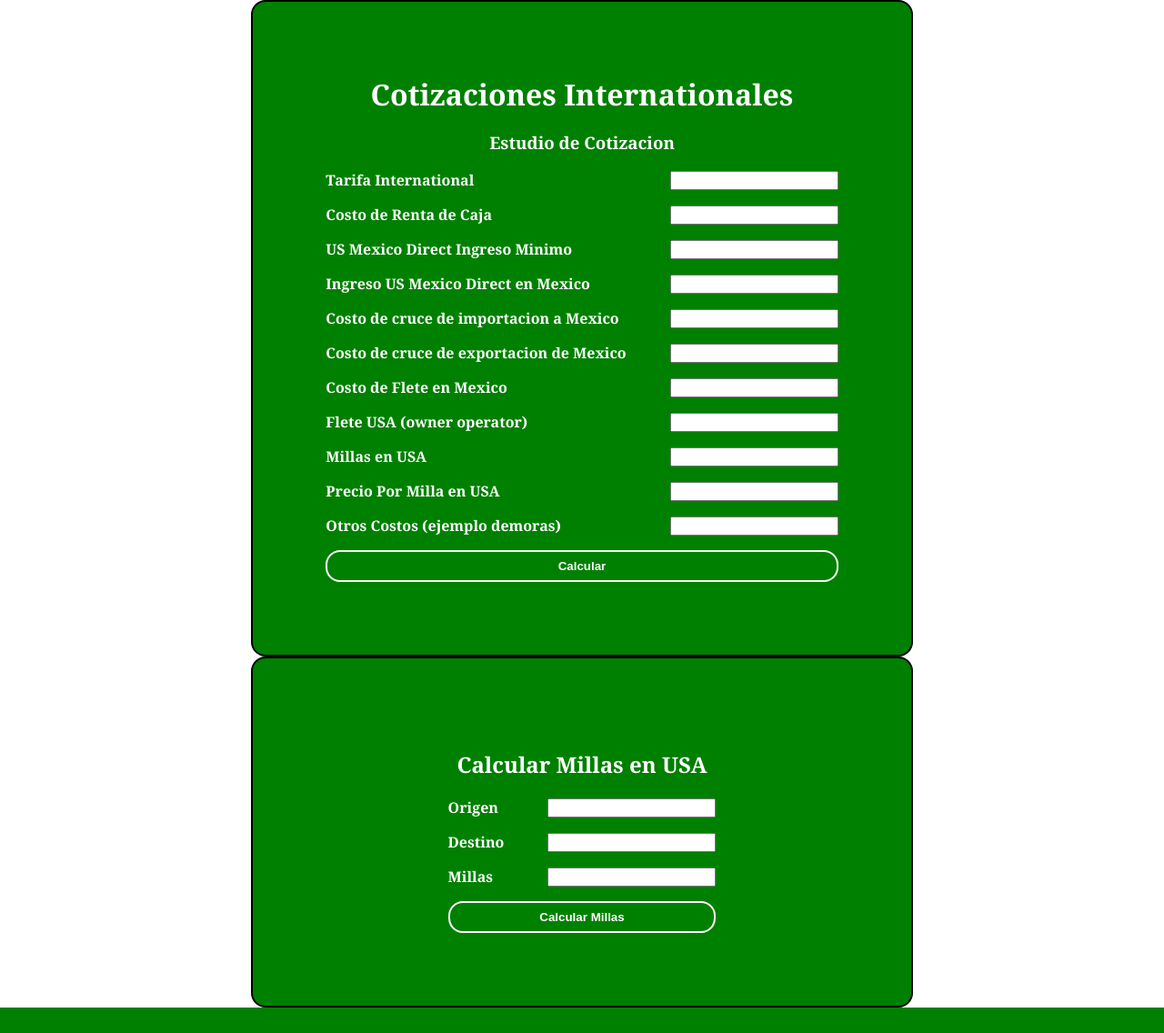
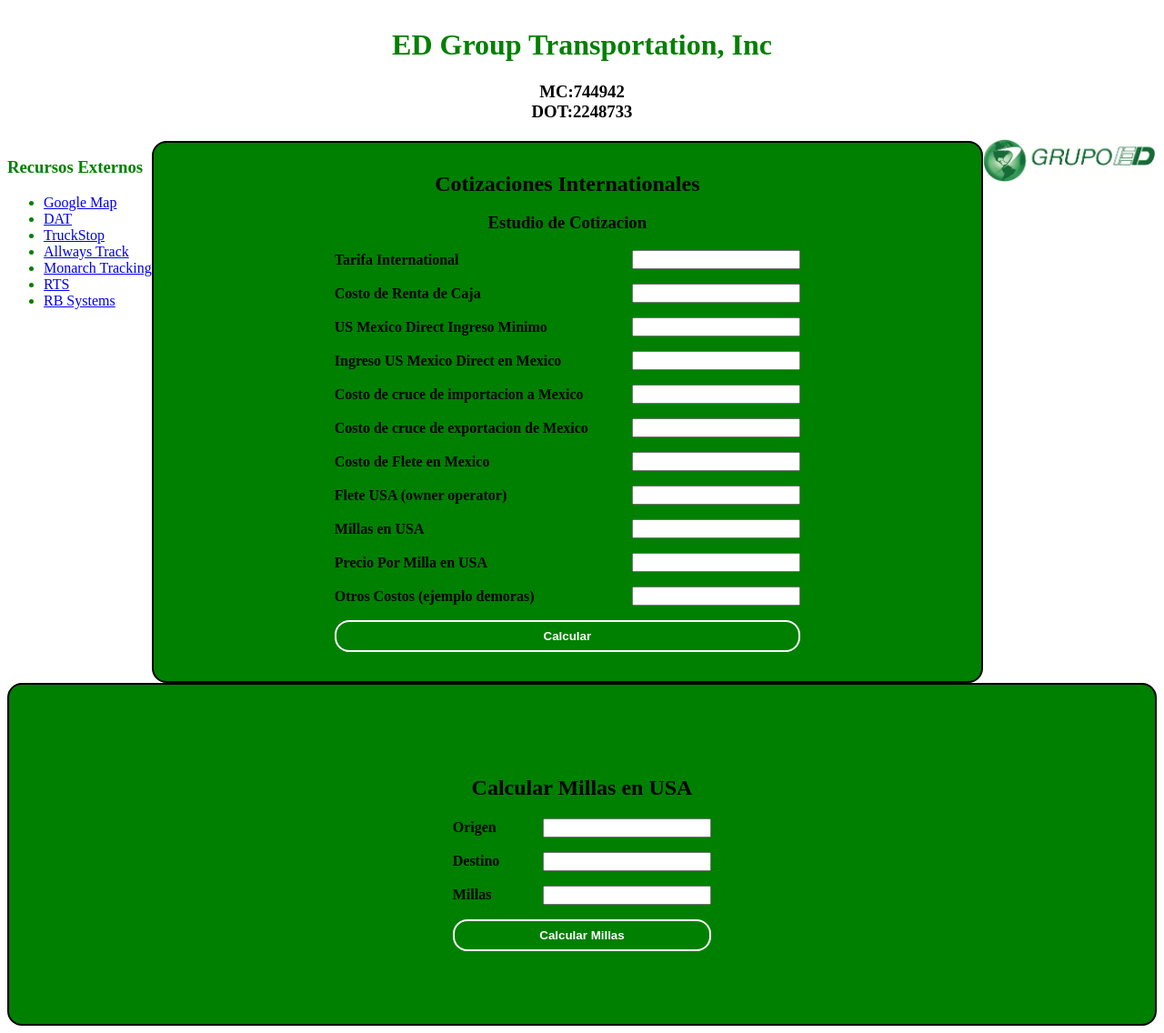
Before and after one commit to normaed11/edgroup, a PHP site: page / in a window 1280 px wide. Shown: the whole page at 91% size. Before the commit the page ends 1108 px from the top, so only its background shows below. Run offline with PHP 8.4, Linux system fonts and the light colour scheme.

Commit message:
ultimo 6:42 jan19

```diff
--- a/assets/css/style.css
+++ b/assets/css/style.css
@@ -1,23 +1,18 @@
-body {
-    background-color:white;
-    margin:0;
-    color: white;
-    min-height: 100vh;
-    display: flex;
-    justify-content: center;
-    align-items: center;
-    font-family: Georgia, 'Times New Roman', Times, serif;
 
-    }
+*{
+    box-sizing: border-box;
+}
+
+
     .container {
         background-color: green;
-        padding: 5rem;
+        padding: 2rem;
         border-radius: 1rem;
         border: 2px solid black;
         display:flex;
-        justify-content: center;
+        justify-content: left;
         align-items: center;
-        flex-direction: column;
+        flex-direction: column;center
 
     }
     .form {
@@ -86,5 +81,35 @@ body {
 
     }
     .containerholder{
-         ;
+        ;
+
     }
+    header {
+        padding: 2px 2px;
+        margin: 0;
+        background-color: white;
+        justify-content: center;
+        align-items: center;
+        text-align: center;
+
+
+    }
+    header img {
+        width: 15%;
+        height: 15%;
+        float:right;
+    position:relative;
+
+    ;
+
+    }
+    .edgroup {
+        align-items: center;
+        color: green;
+
+    }
+    .seccionderecursosexterno{
+color:green;
+float: left;
+
+    }
--- a/index.html
+++ b/index.html
@@ -11,6 +11,52 @@
 </head>
 
 <body>
+    <header>
+        <h1 class="edgroup">
+            ED Group Transportation, Inc</h1>
+        <h3>
+            MC:744942<br />
+            DOT:2248733
+        </h3>
+        <img src=" assets/images/logo nuevo.jpg" </h1>
+    </header>
+
+
+    <!--secccion de recuersos-->
+
+    <div class="seccionderecursosexterno">
+        <h3>Recursos Externos</h3>
+        <nav>
+            <ul>
+                <li>
+                    <a href="https://maps.google.com/">Google Map</a>
+
+                </li>
+                <li>
+                    <a href="https://power.dat.com/">DAT</a>
+                </li>
+                <li>
+                    <a href="https://app.truckstop.com/">TruckStop</a>
+                </li>
+                <li>
+                    <a href="http://www.awtrack.com/webapp/login.php">Allways Track</a>
+                </li>
+                <li>
+                    <a href="https://portal.monarchtracking.com">Monarch Tracking</a>
+                </li>
+                <li>
+                    <a href="https://rtspro.com/factoring">RTS</a>
+
+                </li>
+                <li>
+                    <a href="https://cloud6.acesuitecloud.com/">RB Systems</a>
+                </li>
+            </ul>
+        </nav>
+
+    </div>
+    </section>
+    <Section>
         <div class="flex-row">
             <div class="container">
                 <h1 class="title">Cotizaciones Internationales</h1>
@@ -71,11 +117,11 @@
 
                     <button type="submit2" class="button">Calcular Millas</button>
 
-
                 </form>
 
             </div>
         </div>
+    </Section>
 
 </body>
 
```
Also changed, not shown: assets/images/logo nuevo.jpg (added). Lines whose indentation alone changed are shown as unchanged.
